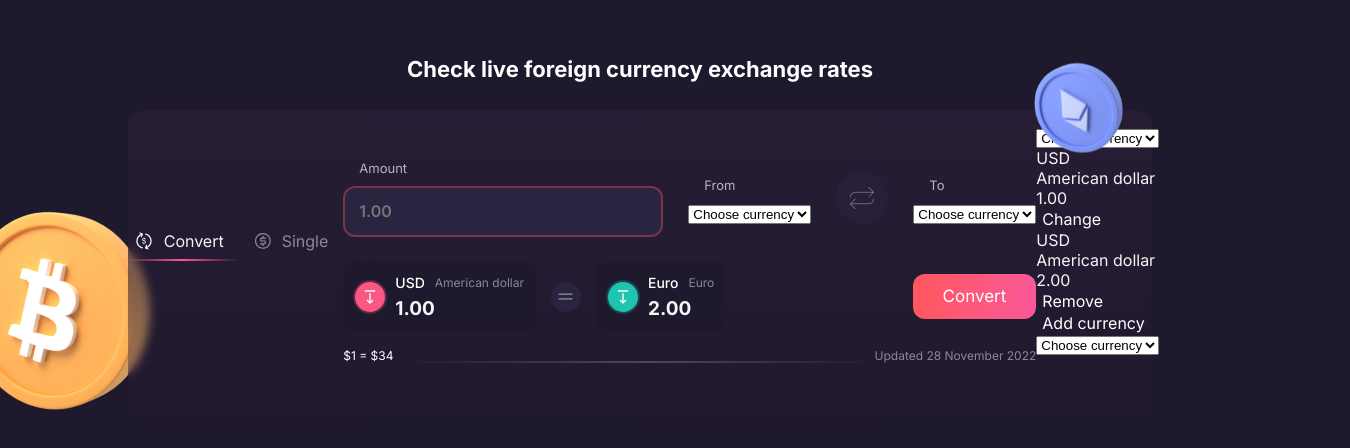
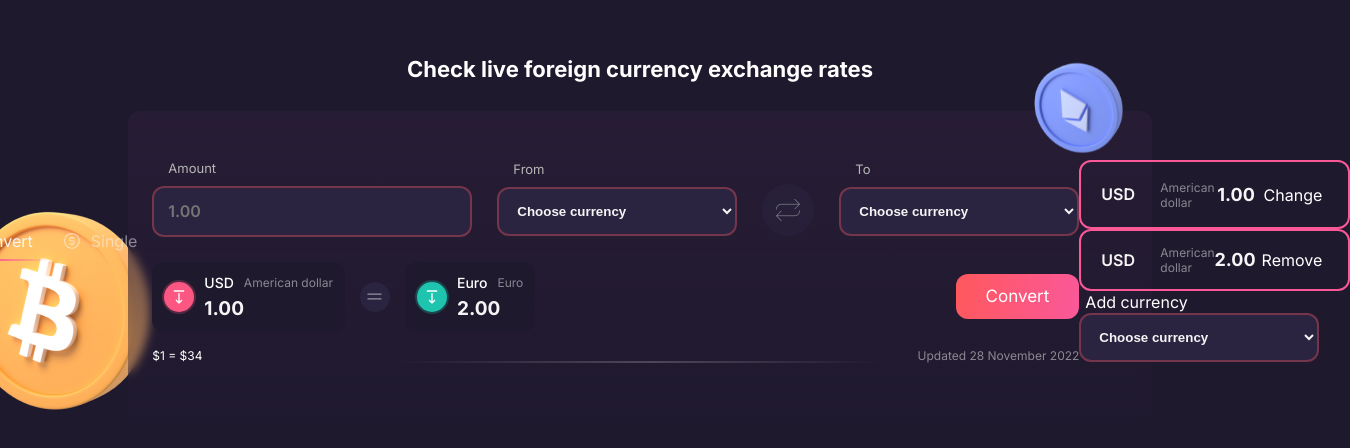
Before and after one commit to VeronikaVS90/currency-converter, a plain HTML site: page index.html in a window 1280 px wide. Shown: the part 160-608 px from the top of the page, 1350 px wide, since content can reach past the window. Drawn offline with Linux system fonts and the light colour scheme.

Commit message:
added some styles

```diff
--- a/styles/styles.scss
+++ b/styles/styles.scss
@@ -339,3 +339,81 @@ h1 {
         color: #fff;
     }
 }
+
+.select {
+    cursor: pointer;
+    min-width: 240px;
+    @include input;
+}
+
+.currency {
+    &-wrapper {
+        margin-top: 40px;
+    }
+
+    &-item {
+        display: grid;
+        align-items: center;
+        grid-template-columns: 1fr 1fr 1fr;
+        width: 100%;
+        border-radius: 12px;
+        padding: 14px 20px;
+        border: 2px solid #fa5897;
+        background: none;
+    }
+
+    &-titles {
+        @include flex(start);
+        column-gap: 19px;
+    }
+
+    &-title {
+        font-weight: 600;
+        line-height: 19px;
+        color: #f5f5f5;
+        min-width: 40px;
+
+    }
+
+         &-full {
+             font-weight: 400;
+             font-size: 12px;
+             line-height: 15px;
+             color: rgba(245, 245, 245, 0.5);
+         }
+
+         &-amount {
+            text-align: center;
+            font-weight: 700;
+            font-size: 18px;
+            line-height: 22px;
+         }
+
+         &-single {
+            position: relative;
+
+            .currency-item {
+                height: 69px;
+            }
+
+            .select {
+                display: none;
+                position: absolute;
+                left: 50%;
+                transform: translateX(-50%);
+                right: 10px;
+                width: calc(100% - 20px);
+                max-width: 290px;
+            }
+
+            &.active {
+                .currency-button {
+                    display: none;
+                }
+
+                .select {
+                    display: block;
+                }
+            }
+         }
+}
```
Also changed, not shown: styles/styles.css, 1 other file.
